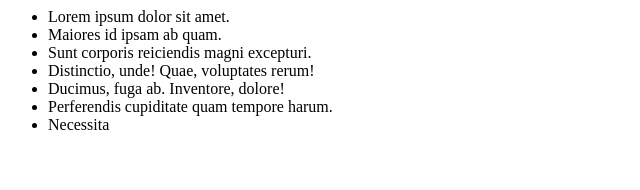
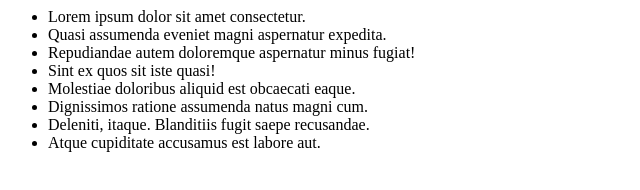
Before and after one commit to joeyrettin/kodluyoruzilkrepo, a plain HTML site: page index.html in a window 1280 px wide. Shown: the whole page, without its empty margins (0-640 px from the left). Drawn offline with Linux system fonts and the light colour scheme.

Commit message:
secondCommit

```diff
--- a/index.html
+++ b/index.html
@@ -1,9 +1,12 @@
 <div>
     <ul>
-        <li>Lorem ipsum dolor sit amet.</li>
-        <li>Maiores id ipsam ab quam.</li>
-        <li>Sunt corporis reiciendis magni excepturi.</li>
-        <li>Distinctio, unde! Quae, voluptates rerum!</li>
-        <li>Ducimus, fuga ab. Inventore, dolore!</li>
-        <li>Perferendis cupiditate quam tempore harum.</li>
-        <li>Necessita
+        <li>Lorem ipsum dolor sit amet consectetur.</li>
+        <li>Quasi assumenda eveniet magni aspernatur expedita.</li>
+        <li>Repudiandae autem doloremque aspernatur minus fugiat!</li>
+        <li>Sint ex quos sit iste quasi!</li>
+        <li>Molestiae doloribus aliquid est obcaecati eaque.</li>
+        <li>Dignissimos ratione assumenda natus magni cum.</li>
+        <li>Deleniti, itaque. Blanditiis fugit saepe recusandae.</li>
+        <li>Atque cupiditate accusamus est labore aut.</li>
+    </ul>
+</div>
```
Also changed, not shown: img/İlkRepoEkran.PNG (deleted), 1 other file.
